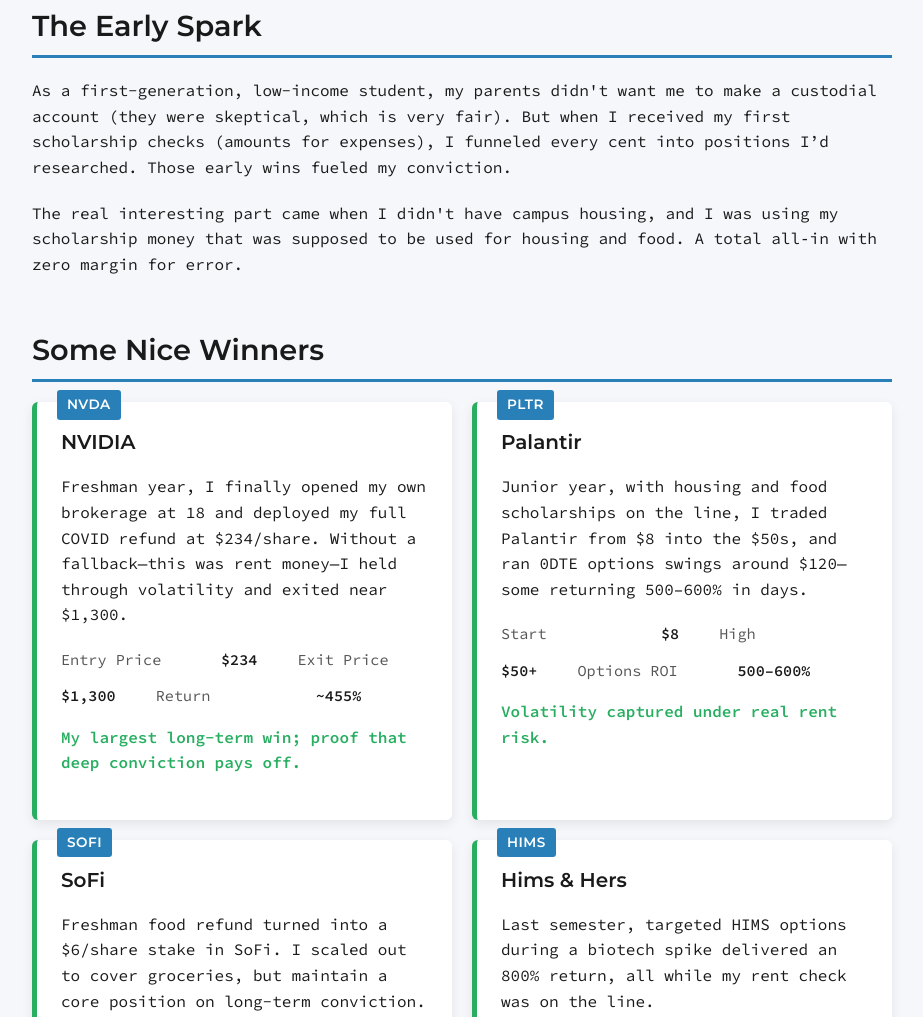
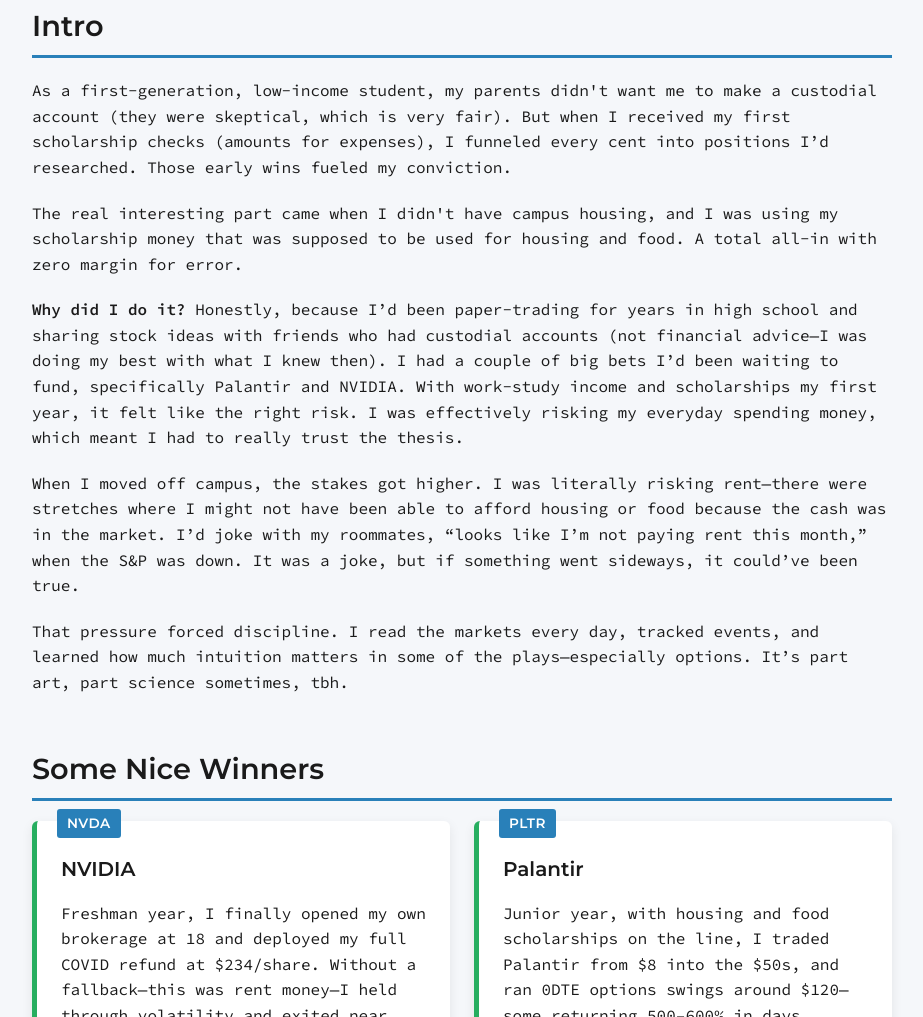
Before and after one commit to jeremycalcarian/html-css-js-portfolio, a plain HTML site: page trading-blog.html in a window 1280 px wide. Shown: the part 291-1308 px from the top of the page, without its empty margins (178-1101 px from the left). Drawn offline with Linux system fonts and the light colour scheme.

Commit message:
blog edit

```diff
--- a/trading-blog.html
+++ b/trading-blog.html
@@ -19,9 +19,7 @@
       --font-body: 'Source Code Pro', monospace;
     }
 
-    * {
-      box-sizing: border-box;
-    }
+    * { box-sizing: border-box; }
 
     body {
       margin: 0;
@@ -62,9 +60,7 @@
       margin-top: 8px;
     }
 
-    .section {
-      margin-bottom: 50px;
-    }
+    .section { margin-bottom: 50px; }
     .section h2 {
       font-family: var(--font-heading);
       font-size: 1.8rem;
@@ -74,19 +70,16 @@
       margin-bottom: 20px;
       font-weight: 600;
     }
-    .section p {
-      margin-bottom: 20px;
-    }
+    .section p { margin-bottom: 20px; }
 
     .trades {
       display: grid;
       grid-template-columns: 1fr;
-      gap: 20px;
+      gap: 24px;
+      align-items: stretch;
     }
     @media (min-width: 700px) {
-      .trades {
-        grid-template-columns: 1fr 1fr;
-      }
+      .trades { grid-template-columns: 1fr 1fr; }
     }
 
     .trade-card {
@@ -94,7 +87,7 @@
       border-left: 5px solid var(--accent-green);
       box-shadow: 0 4px 12px rgba(0,0,0,0.08);
       border-radius: 6px;
-      padding: 24px;
+      padding: 32px 24px 24px; /* extra top padding so ticker never overlaps */
       position: relative;
     }
     .trade-card .ticker {
@@ -118,33 +111,31 @@
       font-weight: 600;
       margin-bottom: 12px;
     }
+
+    /* --- FIX: keep label/value pairs locked and aligned --- */
     .trade-stats {
-      display: flex;
-      flex-wrap: wrap;
-      gap: 12px 40px;
+      display: grid;
+      grid-template-columns: 140px 1fr; /* label | value */
+      column-gap: 24px;
+      row-gap: 10px;
       margin-bottom: 16px;
       font-size: 0.95rem;
+      align-items: baseline;           /* cleaner baselines for numbers/text */
+      font-variant-numeric: tabular-nums; /* steadier number alignment */
     }
     .trade-stats .label {
       color: var(--text-secondary);
-      width: 120px;
+      /* width removed; grid handles sizing */
     }
     .trade-stats .value {
       color: var(--text-primary);
       font-weight: 600;
     }
-    .highlight {
-      color: var(--accent-green);
-      font-weight: 600;
-    }
 
-    ul.takeaways {
-      padding-left: 20px;
-      margin: 0;
-    }
-    ul.takeaways li {
-      margin-bottom: 10px;
-    }
+    .highlight { color: var(--accent-green); font-weight: 600; }
+
+    ul.takeaways { padding-left: 20px; margin: 0; }
+    ul.takeaways li { margin-bottom: 10px; }
   </style>
 </head>
 <body>
@@ -154,15 +145,26 @@
     <p>How I risked each semester’s refund checks on disciplined investments, strategic trades, and high-stakes decisions.</p>
   </header>
 
+  <!-- New Intro section with your added copy, cleaned up for grammar -->
   <section class="section">
-    <h2>The Early Spark</h2>
+    <h2>Intro</h2>
     <p>
       As a first-generation, low-income student, my parents didn't want me to make a custodial account (they were skeptical, which is very fair). But when I received my first scholarship checks (amounts for expenses), I funneled every cent into positions I’d researched. Those early wins fueled my conviction.
     </p>
     <p>
-      The real interesting part came when I didn't have campus housing, and I was using my scholarship money that was supposed to be used for housing and food. A total all‑in with zero margin for error.
+      The real interesting part came when I didn't have campus housing, and I was using my scholarship money that was supposed to be used for housing and food. A total all-in with zero margin for error.
+    </p>
+    <p>
+      <strong>Why did I do it?</strong> Honestly, because I’d been paper-trading for years in high school and sharing stock ideas with friends who had custodial accounts (not financial advice—I was doing my best with what I knew then). I had a couple of big bets I’d been waiting to fund, specifically Palantir and NVIDIA. With work-study income and scholarships my first year, it felt like the right risk. I was effectively risking my everyday spending money, which meant I had to really trust the thesis.
+    </p>
+    <p>
+      When I moved off campus, the stakes got higher. I was literally risking rent—there were stretches where I might not have been able to afford housing or food because the cash was in the market. I’d joke with my roommates, “looks like I’m not paying rent this month,” when the S&amp;P was down. It was a joke, but if something went sideways, it could’ve been true.
+    </p>
+    <p>
+      That pressure forced discipline. I read the markets every day, tracked events, and learned how much intuition matters in some of the plays—especially options. It’s part art, part science sometimes, tbh.
     </p>
   </section>
+
 
   <section class="section">
     <h2>Some Nice Winners</h2>
@@ -200,7 +202,7 @@
         <div class="ticker">SOFI</div>
         <h3>SoFi</h3>
         <p>
-          Freshman food refund turned into a $6/share stake in SoFi. I scaled out to cover groceries, but maintain a core position on long-term conviction.
+          Food money turned into a $6/share stake in SoFi. I scaled out to cover groceries, but maintain a core position on long-term conviction.
         </p>
         <div class="trade-stats">
           <div class="label">Entry Price</div><div class="value">$6</div>
@@ -236,8 +238,8 @@
   <section class="section">
     <h2> More Lessons </h2>
     <p>
-    It really tested my patience and willingness to trust my position. Of course there were some losses with the options, but with long-term positions I have turned over multiple hundreds of percent in profit
-    as an overall portfolio return. I have been able to use this money to travel for the first time outside the states. My favoriate vacation spot was Turks & Caicos. All thanks to the stock market.
+      It really tested my patience and willingness to trust my position. Of course there were some losses with the options, but with long-term positions I have turned over multiple hundreds of percent in profit
+      as an overall portfolio return. I have been able to use this money to travel for the first time outside the states. My favoriate vacation spot was Turks &amp; Caicos. All thanks to the stock market.
     </p>
     <p>
       Numerous semesters I wouldn't know sometimes if I could pay my next rent, but with careful investing and allocation of my capital, it worked out.
```
